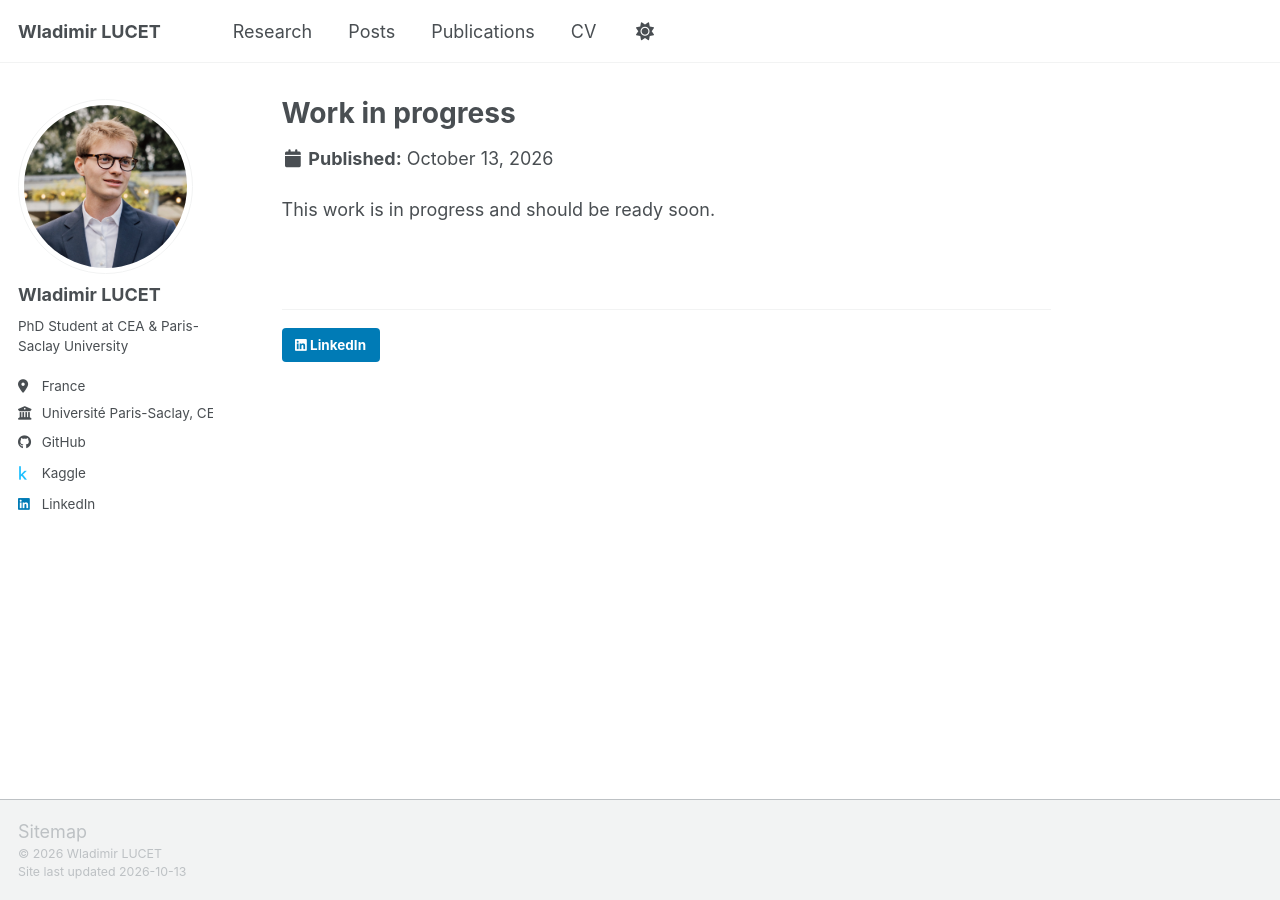
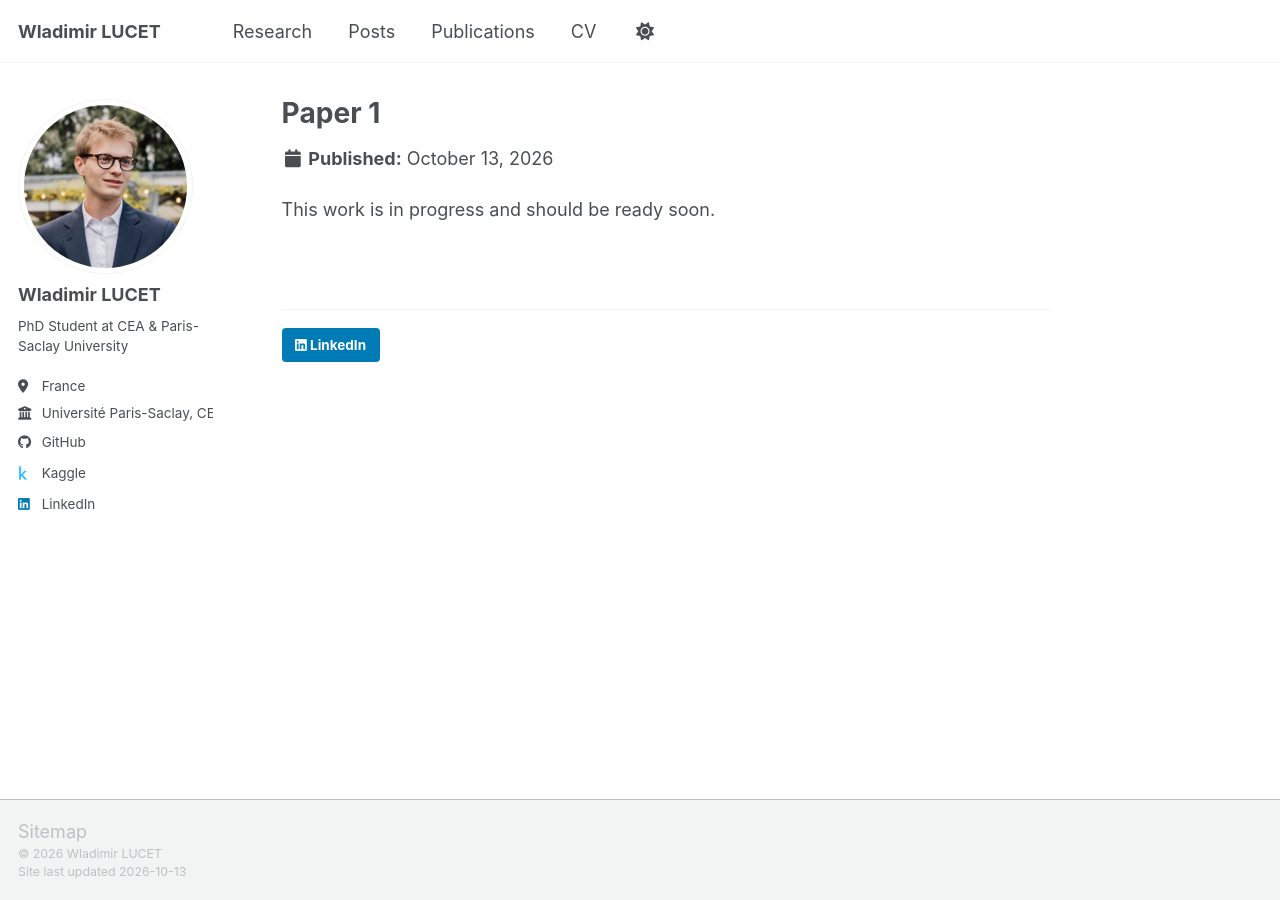
Before and after one commit to WladimirLct/wladimirlct.github.io, a Jekyll site: the page built from _publications/work-in-progress.md, in a window 1280 px wide. Built offline with Jekyll 4.4.1, drawn with Linux system fonts in a browser that asks for light colours; a script bundle is joined from its source files by our own code; library files that are not in the unit come from our copies.

Commit message:
Update work-in-progress publication title

```diff
--- a/_publications/work-in-progress.md
+++ b/_publications/work-in-progress.md
@@ -1,5 +1,5 @@
 ---
-title: "Work in progress"
+title: "Paper 1"
 collection: publications
 category: manuscripts
 permalink: /publication/work-in-progress
```
